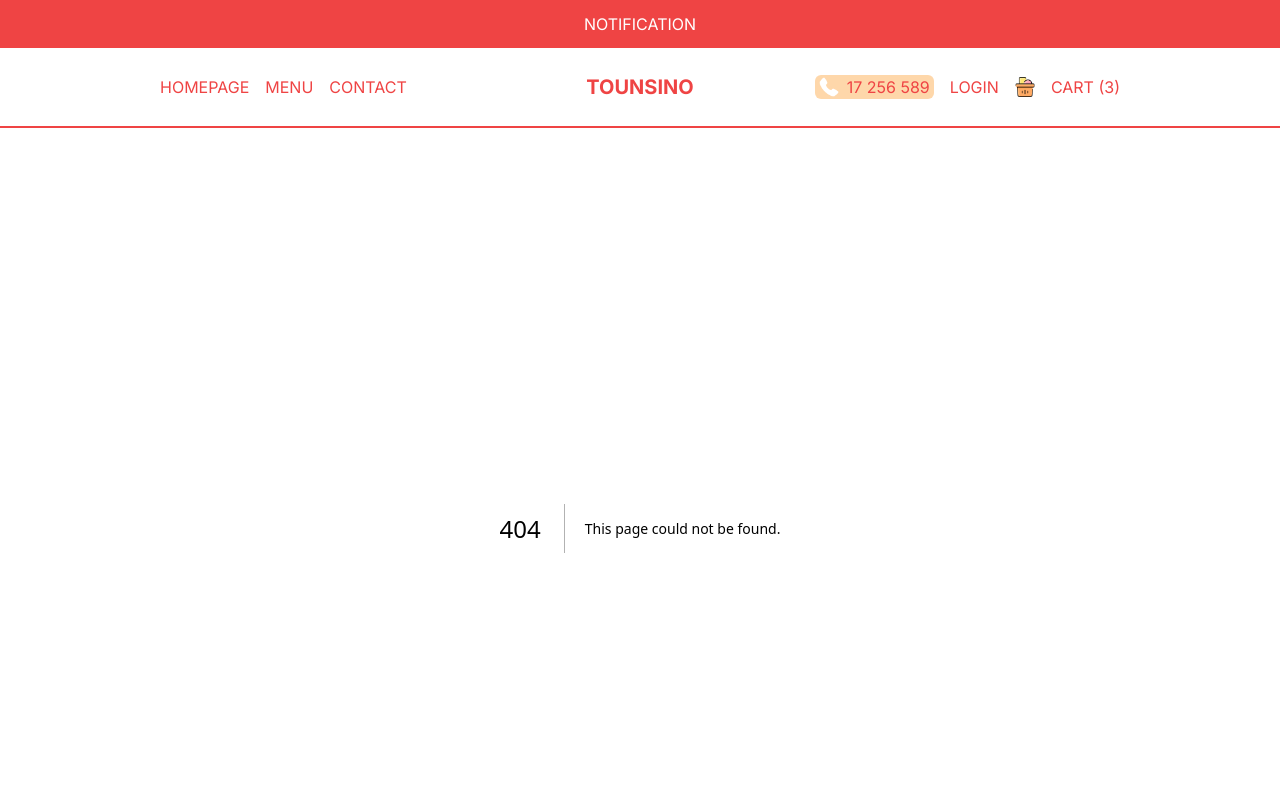
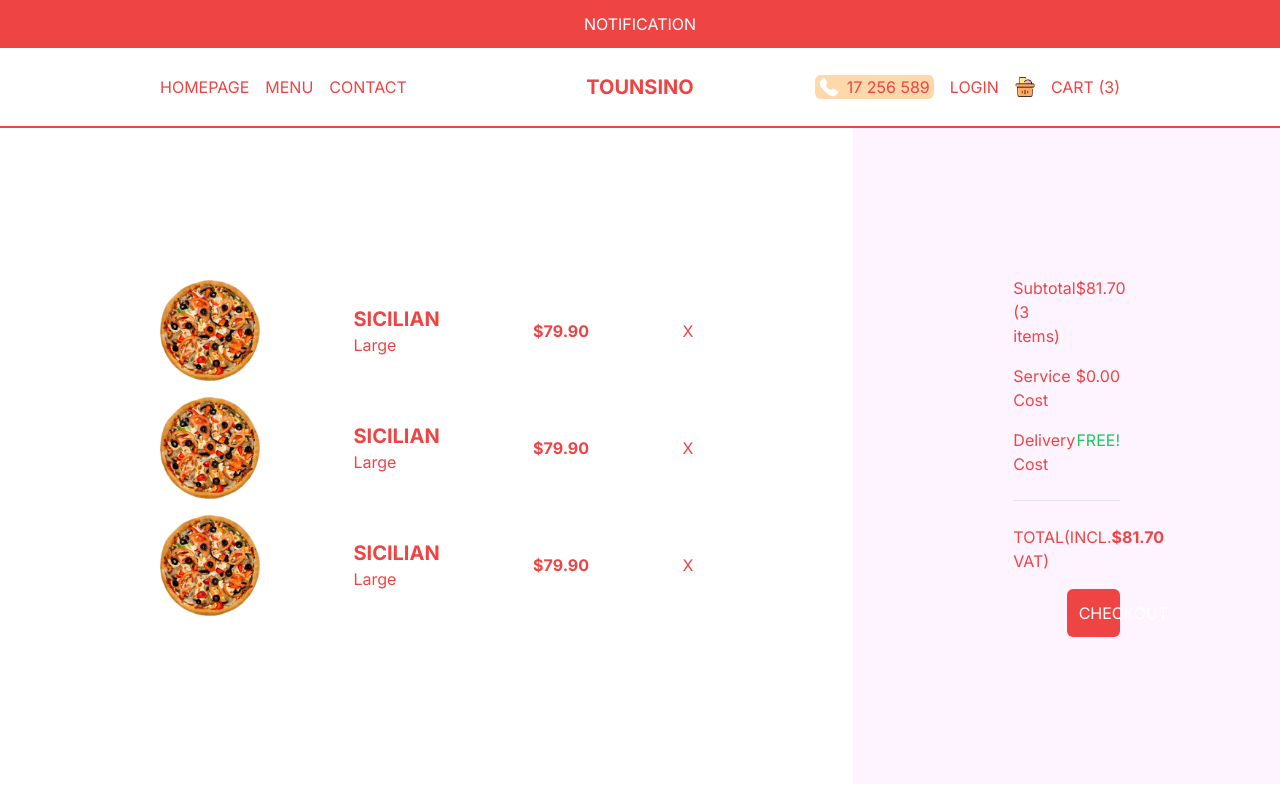
Before and after one commit to amiraadev/food-ordering-app, a Next.js app: page /cart in a window 1280 px wide. Before the commit this address had no page. Shown: the top 800 px of the page. Built offline with nearby package versions, Linux system fonts and the light colour scheme.

Commit message:
ecommerce commit

```diff
--- /dev/null
+++ b/src/app/cart/page.tsx
@@ -0,0 +1,67 @@
+import Image from "next/image";
+import React from "react";
+
+const CartPage = () => {
+  return (
+    <div className="h-[calc(100vh-6rem)] md:h-[calc(100vh-9rem)] flex flex-col text-red-500 lg:flex-row">
+      {/* PRODUCTS CONTAINER */}
+      <div className="h-1/2 p-4 flex flex-col justify-center overflow-scroll lg:h-full lg:w-2/3 2xl:w-1/2 lg:px-20 xl:px-40">
+        {/* SINGLE ITEM */}
+        <div className="flex items-center justify-between mb-4">
+          <Image src="/temporary/p1.png" alt="" width={100} height={100} />
+          <div className="">
+            <h1 className="uppercase text-xl font-bold">sicilian</h1>
+            <span>Large</span>
+          </div>
+          <h2 className="font-bold">$79.90</h2>
+          <span className="cursor-pointer">X</span>
+        </div>
+        {/* SINGLE ITEM */}
+        <div className="flex items-center justify-between mb-4">
+          <Image src="/temporary/p1.png" alt="" width={100} height={100} />
+          <div className="">
+            <h1 className="uppercase text-xl font-bold">sicilian</h1>
+            <span>Large</span>
+          </div>
+          <h2 className="font-bold">$79.90</h2>
+          <span className="cursor-pointer">X</span>
+        </div>
+        {/* SINGLE ITEM */}
+        <div className="flex items-center justify-between mb-4">
+          <Image src="/temporary/p1.png" alt="" width={100} height={100} />
+          <div className="">
+            <h1 className="uppercase text-xl font-bold">sicilian</h1>
+            <span>Large</span>
+          </div>
+          <h2 className="font-bold">$79.90</h2>
+          <span className="cursor-pointer">X</span>
+        </div>
+      </div>
+      {/* PAYMENT CONTAINER */}
+      <div className="h-1/2 p-4 bg-fuchsia-50 flex flex-col gap-4 justify-center lg:h-full lg:w-1/3 2xl:w-1/2 lg:px-20 xl:px-40 2xl:text-xl 2xl:gap-6">
+        <div className="flex justify-between">
+          <span className="">Subtotal (3 items)</span>
+          <span className="">$81.70</span>
+        </div>
+        <div className="flex justify-between">
+          <span className="">Service Cost</span>
+          <span className="">$0.00</span>
+        </div>
+        <div className="flex justify-between">
+          <span className="">Delivery Cost</span>
+          <span className="text-green-500">FREE!</span>
+        </div>
+        <hr className="my-2" />
+        <div className="flex justify-between">
+          <span className="">TOTAL(INCL. VAT)</span>
+          <span className="font-bold">$81.70</span>
+        </div>
+        <button className="bg-red-500 text-white p-3 rounded-md w-1/2 self-end">
+          CHECKOUT
+        </button>
+      </div>
+    </div>
+  );
+};
+
+export default CartPage;
```
